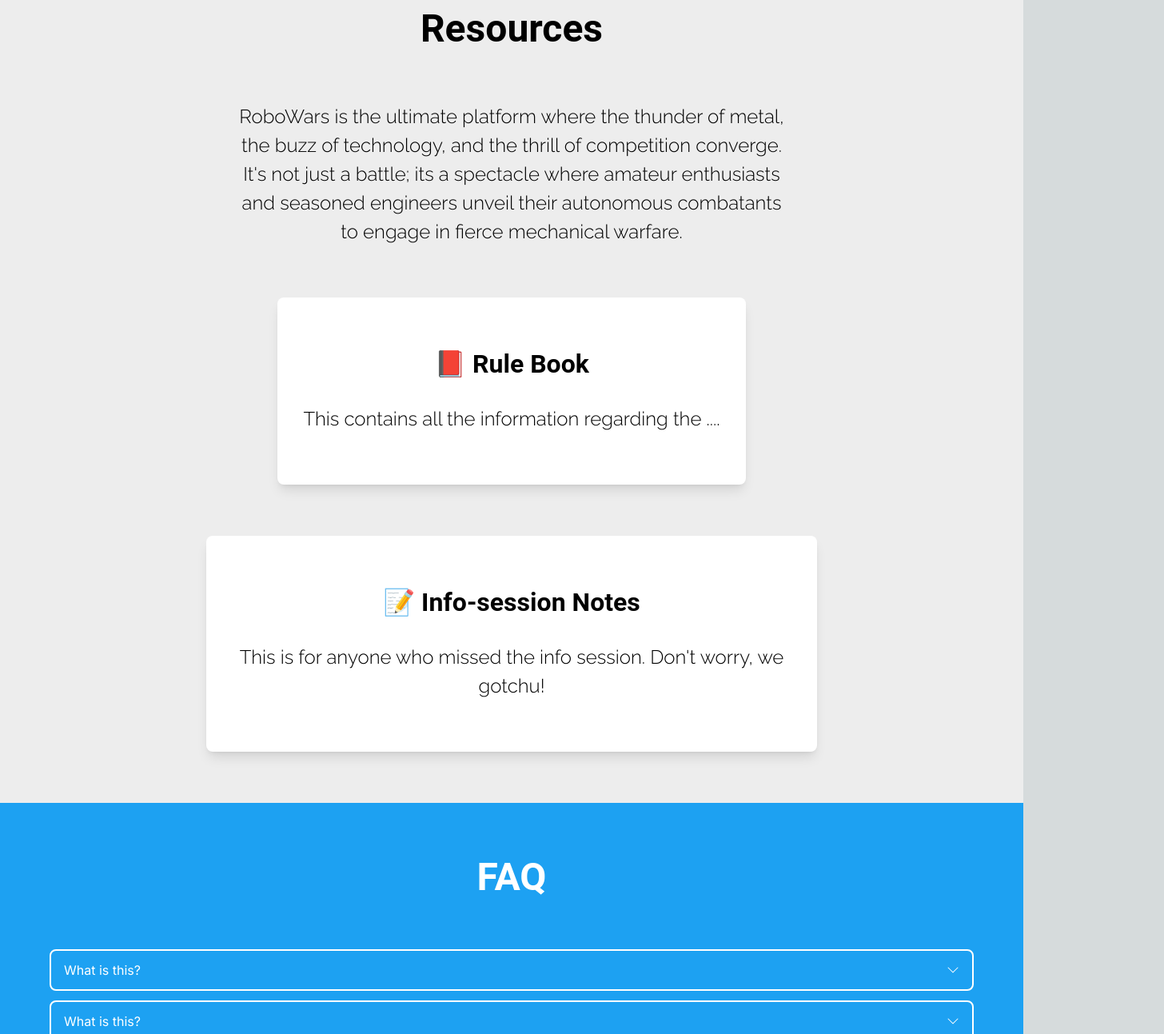
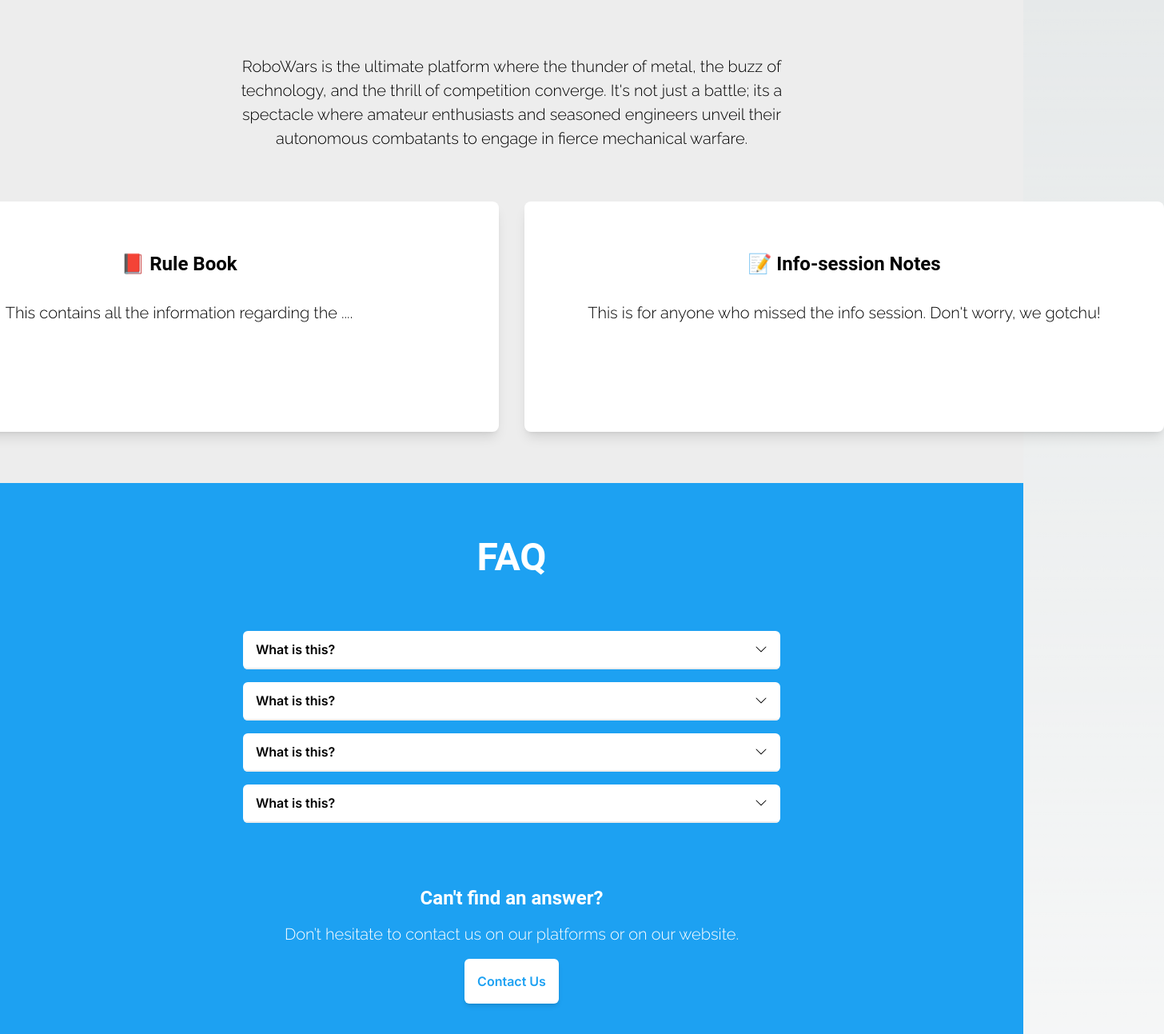
Before and after one commit to ieeeconcordia/robowars, a Next.js app: page /competitions in a window 1280 px wide. Shown: the part 1420-2713 px from the top of the page at 80% size, 1456 px wide, since content can reach past the window. Built offline with nearby package versions, Linux system fonts and the light colour scheme.

Commit message:
Refactor CSS styles and fix UI issues

```diff
--- a/src/app/competitions/page.tsx
+++ b/src/app/competitions/page.tsx
@@ -5,13 +5,21 @@
 export default function Competitions() {
   return (
     <main className="flex min-h-screen flex-col items-center justify-between">
-      <div className="section h-[calc(100vh-6rem)] bg-landing-grey text-white">
-        <div>
-          <h1 className="landing-header">Competitions</h1>
+      <div className="relative section h-[calc(100vh-6rem)] text-white overflow-hidden bg-black">
+        {/* Background Image with Dark Overlay */}
+        <div
+          className="absolute inset-0 bg-cover bg-center"
+          style={{
+            backgroundImage: 'url("images/Landing-image.webp")',
+            opacity: 0.23, // Adjust the opacity value as needed
+          }}
+        ></div>
+
+        <div className="relative z-10 mx-auto">
+          <div className="mb-8 mx-auto">
+            <h1 className="landing-header text-center w-fit">Competitions</h1>
           </div>
-
-        <p className="p max-w-sm font-inter"></p>
-        <p className="p"></p>
+        </div>
       </div>
 
       {/* Team section */}
@@ -19,8 +27,8 @@
         <h1 className="h2 ">The Organizing Team</h1>
         <p className="p max-w-sm font-inter">
           RoboWars is the ultimate platform where the thunder of metal, the buzz
-          of technology, and the thrill of competition converge. It's not just a
-          battle; its a spectacle where amateur enthusiasts and seasoned
+          of technology, and the thrill of competition converge. It&apos;s not
+          just a battle; its a spectacle where amateur enthusiasts and seasoned
           engineers unveil their autonomous combatants to engage in fierce
           mechanical warfare.
         </p>
@@ -32,16 +40,14 @@
         <h1 className="h2 ">Resources</h1>
         <p className="p max-w-sm font-inter">
           RoboWars is the ultimate platform where the thunder of metal, the buzz
-          of technology, and the thrill of competition converge. It's not just a
-          battle; its a spectacle where amateur enthusiasts and seasoned
+          of technology, and the thrill of competition converge. It&apos;s not
+          just a battle; its a spectacle where amateur enthusiasts and seasoned
           engineers unveil their autonomous combatants to engage in fierce
           mechanical warfare.
         </p>
 
-        <Link
-          className="flex flex-col items-center justify-center gap-8 px-8 py-16 bg-white text-black shadow-lg rounded-lg overflow-hidden"
-          href={"#"}
-        >
+        <div className="resources">
+          <Link className="resource-card min-h-full" href={"#"}>
             <h3 className="h3">📕 Rule Book</h3>
 
             <p className="p font-inter">
@@ -49,55 +55,53 @@
             </p>
           </Link>
 
-        <Link
-          className="flex flex-col items-center justify-center gap-8 px-8 py-16 bg-white text-black shadow-lg rounded-lg overflow-hidden"
-          href={"#"}
-        >
+          <Link className="resource-card" href={"#"}>
             <h3 className="h3">📝 Info-session Notes</h3>
 
             <p className="p font-inter">
-            This is for anyone who missed the info session. Don't worry, we
-            gotchu!
+              This is for anyone who missed the info session. Don&apos;t worry,
+              we gotchu!
             </p>
           </Link>
+        </div>
       </div>
 
       {/* FAQ Section */}
       <div className="section text-white bg-primary">
         <h1 className="h2">FAQ</h1>
-        <div className="w-full flex flex-col gap-4">
+        <div className="w-full flex flex-col gap-4 items-center">
           <DropdownCard title="What is this?">
             The ultimate platform where the thunder of metal, the buzz of
-            technology, and the thrill of competition converge. It's not just a
-            battle; its a spectacle where amateur enthusiasts and seasoned
-            engineers unveil their autonomous combatants to engage in fierce
-            mechanical warfare.
+            technology, and the thrill of competition converge. It&apos;s not
+            just a battle; its a spectacle where amateur enthusiasts and
+            seasoned engineers unveil their autonomous combatants to engage in
+            fierce mechanical warfare.
           </DropdownCard>
           <DropdownCard title="What is this?">
             The ultimate platform where the thunder of metal, the buzz of
-            technology, and the thrill of competition converge. It's not just a
-            battle; its a spectacle where amateur enthusiasts and seasoned
-            engineers unveil their autonomous combatants to engage in fierce
-            mechanical warfare.
+            technology, and the thrill of competition converge. It&apos;s not
+            just a battle; its a spectacle where amateur enthusiasts and
+            seasoned engineers unveil their autonomous combatants to engage in
+            fierce mechanical warfare.
           </DropdownCard>
           <DropdownCard title="What is this?">
             The ultimate platform where the thunder of metal, the buzz of
-            technology, and the thrill of competition converge. It's not just a
-            battle; its a spectacle where amateur enthusiasts and seasoned
-            engineers unveil their autonomous combatants to engage in fierce
-            mechanical warfare.
+            technology, and the thrill of competition converge. It&apos;s not
+            just a battle; its a spectacle where amateur enthusiasts and
+            seasoned engineers unveil their autonomous combatants to engage in
+            fierce mechanical warfare.
           </DropdownCard>
           <DropdownCard title="What is this?">
             The ultimate platform where the thunder of metal, the buzz of
-            technology, and the thrill of competition converge. It's not just a
-            battle; its a spectacle where amateur enthusiasts and seasoned
-            engineers unveil their autonomous combatants to engage in fierce
-            mechanical warfare.
+            technology, and the thrill of competition converge. It&apos;s not
+            just a battle; its a spectacle where amateur enthusiasts and
+            seasoned engineers unveil their autonomous combatants to engage in
+            fierce mechanical warfare.
           </DropdownCard>
         </div>
 
         <div className="flex flex-col gap-4 mt-4 justify-center items-center">
-          <h2 className="h3">Can't find an answer?</h2>
+          <h2 className="h3">Can&apos;t find an answer?</h2>
           <p className="p">
             Don’t hesitate to contact us on our platforms or on our website.
           </p>
@@ -113,7 +117,7 @@
           Lorem ipsum dolor sit amet, consectetur adipiscing elit, sed do
           eiusmod tempor incididunt ut labore et dolore magna aliqua.
         </p>
-        <h3 className="h3">Follow us on our platforms for updates!</h3>
+        <h3 className="h3 mt-4">Ask us anything on our platforms!</h3>
         <SocialRow />
       </div>
     </main>
--- a/src/app/globals.css
+++ b/src/app/globals.css
@@ -1,6 +1,6 @@
-@tailwind base;
-@tailwind components;
-@tailwind utilities;
+@import 'tailwindcss/base';
+@import 'tailwindcss/components';
+@import 'tailwindcss/utilities';
 
 :root {
   --foreground-rgb: 0, 0, 0;
@@ -45,6 +45,7 @@
   font-style: bold;
   font-weight: 700;
 }
+
 .landing-header {
   color: #fff;
   font-family: "Roboto", sans-serif;
@@ -53,6 +54,7 @@
   font-weight: 900;
   line-height: normal;
 }
+
 .landing-subheader {
   color: #fff;
   text-align: center;
@@ -62,6 +64,7 @@
   font-weight: 600;
   line-height: normal;
 }
+
 .h3 {
   font-family: "Roboto", sans-serif;
   font-size: 24px;
@@ -70,6 +73,7 @@
   line-height: normal;
   text-align: center;
 }
+
 .p {
   text-align: center;
   font-size: 20px;
@@ -78,6 +82,7 @@
   font-weight: 300;
   line-height: inherit;
 }
+
 .section {
   display: flex;
   padding: 64px 32px;
@@ -88,7 +93,23 @@
   align-self: stretch;
 }
 
-@media screen(md) {
+.resources {
+  @apply flex flex-col items-center justify-center gap-8 max-w-6xl mx-auto;
+}
+
+.resource-card {
+  @apply flex flex-col items-center gap-8 px-8 py-16 bg-white text-black shadow-lg rounded-lg overflow-hidden max-w-xl min-w-full h-full;
+}
+
+.categorie-card {
+  @apply flex flex-col max-w-lg items-center justify-center gap-4 px-8 py-8 shadow-lg rounded-lg overflow-hidden;
+}
+
+.categories {
+  @apply flex flex-col items-center justify-center gap-4 mb-16;
+}
+
+@media screen and (min-width: 768px) {
   .h2 {
     text-align: center;
     font-family: "Roboto", sans-serif;
@@ -101,6 +122,7 @@
     color: #fff;
     font-family: "Roboto", sans-serif;
     font-size: 96px;
+    font-style: normal;
     font-weight: 900;
     line-height: normal;
   }
@@ -109,20 +131,22 @@
     text-align: center;
     font-family: "Inter", sans-serif;
     font-size: 32px;
+    font-style: normal;
     font-weight: 600;
     line-height: normal;
   }
   .h3 {
     font-family: "Roboto", sans-serif;
-    font-size: 32px;
+    font-size: 24px;
     font-style: normal;
     font-weight: 700;
     line-height: normal;
     text-align: center;
+    max-width: 500px;
   }
   .p {
     text-align: center;
-    font-size: 24px;
+    font-size: 20px;
     font-family: "Raleway", sans-serif;
     font-style: normal;
     font-weight: 300;
@@ -138,4 +162,30 @@
     gap: 64px;
     align-self: stretch;
   }
+
+  .categorie-card {
+    @apply gap-6 px-8 py-8;
+  }
+
+  .categories {
+    @apply gap-16;
+  }
 }
+
+@media screen and (min-width: 1024px) {
+  .categorie-card {
+    @apply flex flex-col max-w-full items-center justify-center gap-4 py-16 px-24 shadow-lg rounded-none overflow-hidden shadow-none;
+  }
+
+  .categories {
+    @apply flex flex-row items-center justify-center gap-0 px-0;
+  }
+
+  .resources {
+    @apply flex flex-row items-center justify-center max-w-4xl h-72;
+  }
+
+  .resource-card {
+    @apply h-full max-w-sm;
+  }
+}
--- a/src/app/page.tsx
+++ b/src/app/page.tsx
@@ -8,7 +8,7 @@
   return (
     <main className=" bg-white">
       {/* Landing Page */}
-      <div className="relative section h-[calc(100vh-6rem)] text-white overflow-hidden bg-black">
+      <div className="relative section h-[calc(100vh-6rem)] text-white overflow-hidden bg-black flex flex-col justify-center">
         {/* Background Image with Dark Overlay */}
         <div
           className="absolute inset-0 bg-cover bg-center"
@@ -27,7 +27,10 @@
           <p className="landing-subheader max-w-sm font-inter drop-shadow-lg mb-8 mx-auto">
             Where machines collide and innovation thrives!
           </p>
-          <DateCounter eventDate={new Date(2024, 3, 20, 9, 0, 0)} />
+
+          <div className="flex justify-center">
+            <DateCounter eventDate={new Date(2024, 3, 20, 9, 0, 0)} />
+          </div>
         </div>
       </div>
 
@@ -44,8 +47,8 @@
         <h1 className="h2 ">About</h1>
         <p className="p max-w-sm font-inter">
           RoboWars is the ultimate platform where the thunder of metal, the buzz
-          of technology, and the thrill of competition converge. It's not just a
-          battle; its a spectacle where amateur enthusiasts and seasoned
+          of technology, and the thrill of competition converge. It&apos;s not
+          just a battle; its a spectacle where amateur enthusiasts and seasoned
           engineers unveil their autonomous combatants to engage in fierce
           mechanical warfare.
         </p>
@@ -65,8 +68,10 @@
           minim veniam, quis nostrud exercitation ullamco laboris nisi ut
           aliquip ex ea commodo consequat.
         </p>
+      </div>
 
-        <div className="flex flex-col items-center justify-center gap-4 px-8 py-8 bg-primary text-white shadow-lg rounded-lg overflow-hidden">
+      <div className="categories">
+        <div className="categorie-card bg-primary text-white">
           <h3 className="h3">Amateur</h3>
 
           <div className="w-52 border-b border-white"></div>
@@ -82,7 +87,7 @@
           </button>
         </div>
 
-        <div className="flex flex-col items-center justify-center gap-4 px-8 py-8 bg-secondary text-black shadow-lg rounded-lg overflow-hidden">
+        <div className="categorie-card bg-secondary">
           <h3 className="h3">Professional</h3>
           <div className="w-52 border-b border-black"></div>
           <p className="p font-inter">
@@ -151,10 +156,7 @@
         <button className="btn-primary bg-primary text-white">
           Register Now
         </button>
-      </div>
-
-      <div className="section text-black">
-        <h2 className="h2">Follow us on our platforms for updates!</h2>
+        <h3 className="h3 mt-4">Follow us on our platforms for updates!</h3>
         <SocialRow />
       </div>
     </main>
--- a/src/components/dropdown-card/dropdown-card.css
+++ b/src/components/dropdown-card/dropdown-card.css
@@ -2,13 +2,13 @@
 
 /* Mobile (the default) */
 #dropdown-card-container {
-  @apply flex flex-col items-stretch justify-stretch w-full h-full outline rounded-md outline-2;
+  @apply flex flex-col items-stretch justify-stretch w-full max-w-2xl h-full overflow-hidden  rounded-md outline-2 bg-white text-black;
 
   #card-title-container {
-    @apply flex flex-row items-center justify-between w-full h-12 bg-primary text-white px-4 py-2;
+    @apply flex flex-row items-center justify-between w-full h-12 bg-white text-black px-4 py-2 border-b-2 border-light-grey;
 
     #card-title {
-
+      @apply text-base font-semibold;
     }
 
   #card-arrow-container {
@@ -30,7 +30,7 @@
     @apply px-4 py-2 overflow-clip transition-all duration-200 ease-in-out;
 
     &.is-open {
-      @apply max-h-[1000px] py-2;
+      @apply max-h-[1000px] py-4;
     }
 
     &.is-closed {
@@ -38,7 +38,6 @@
     }
 
     #card-content {
-
     }
   }
 }
--- a/src/components/header/header.css
+++ b/src/components/header/header.css
@@ -1,6 +1,7 @@
 /* Header */
 
 /* Mobile (the default) */
+
 #header-container {
   @apply max-h-24 bg-white flex w-full flex-row justify-between items-center pr-4 pl-2 font-inter;
 
@@ -60,7 +61,7 @@
       @apply static flex flex-row w-[unset] h-8 p-0 justify-end gap-x-4 items-center translate-x-0 !important;
 
       .navbar-link {
-        @apply text-base translate-x-0 !important;
+        @apply font-light text-base translate-x-0 !important;
       }
 
       .navbar-link.button {
```
Also changed, not shown: src/app/past-competitions/page.tsx (+16 -8 lines), src/components/dropdown-card/dropdown-card.tsx (+28 -11 lines), src/components/header/header.tsx (+56 -16 lines). Lines whose indentation alone changed are shown as unchanged.
